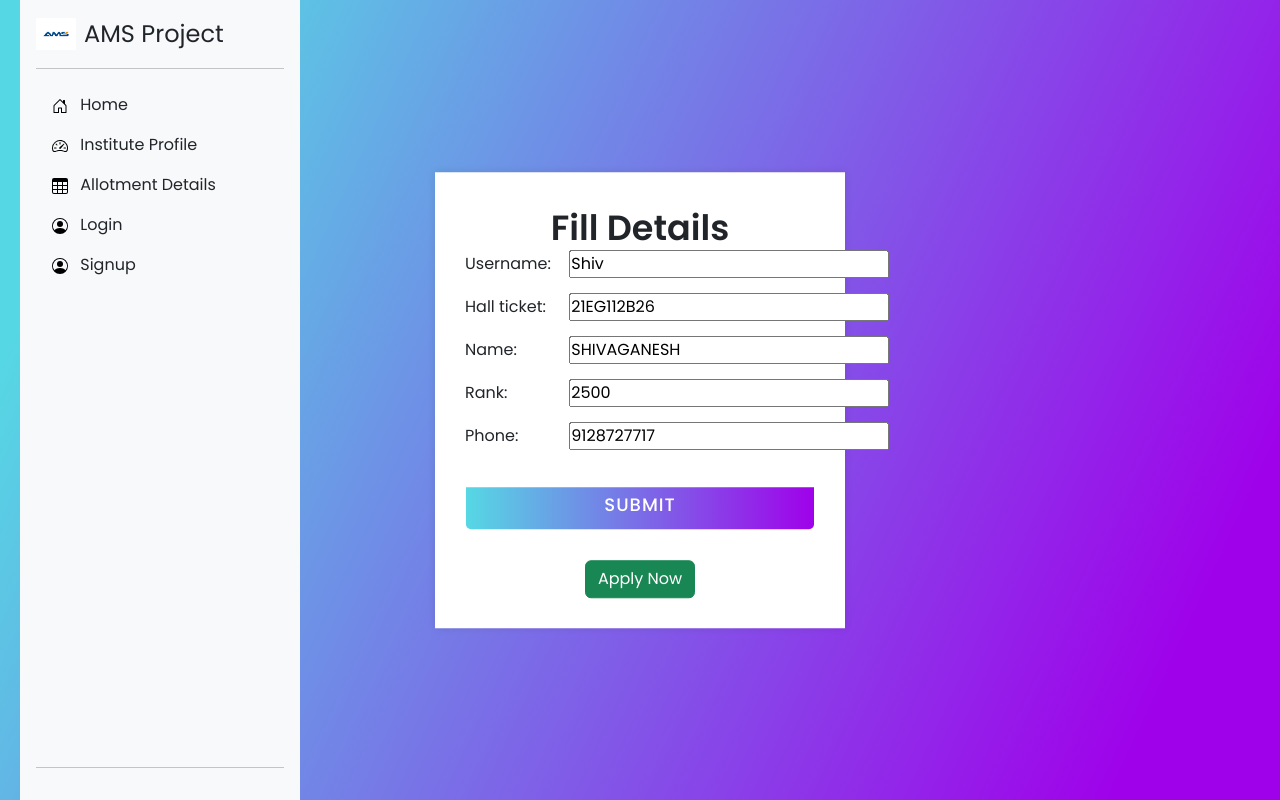
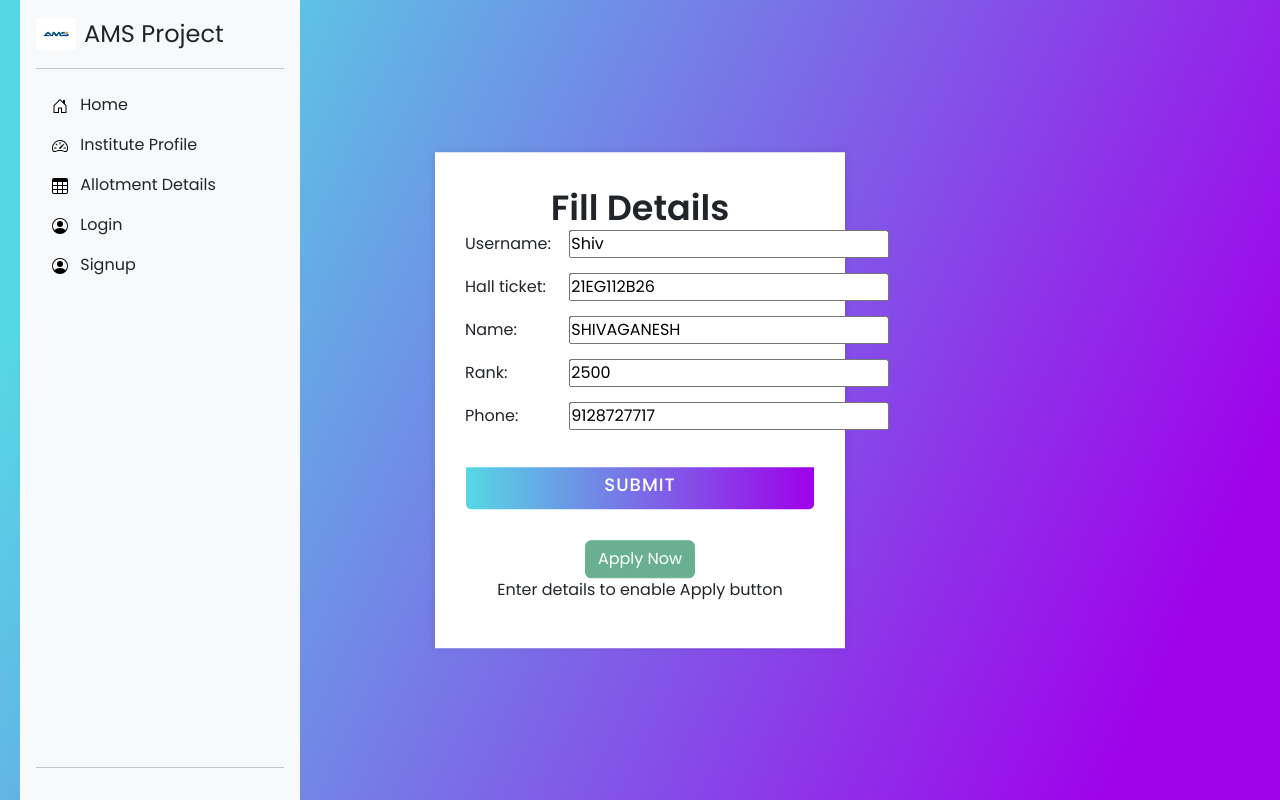
Before and after one commit to shivaganesh22/amsproject, a Django app: page /student/8 in a window 1280 px wide. Run offline with Django 4.2, Linux system fonts and the light colour scheme; data comes from the database, SQL or seed files in the repository; some libraries are stand-ins or nearby versions.

Commit message:
Update student.html

```diff
--- a/templates/student.html
+++ b/templates/student.html
@@ -187,9 +187,17 @@ label{
 
                 </form>
                     <div align="center">
+
+                        {%if check %}
                         <a  href="/apply/{{student.id}}">
                             <button class="btn btn-success">Apply Now</button>
                         </a>
+                        {%else%}
+
+                            <button class="btn btn-success" disabled>Apply Now</button>
+
+                    <p for="">Enter details to enable Apply button</p>
+                        {%endif%}
                     </div>
 
                 </div>
```
